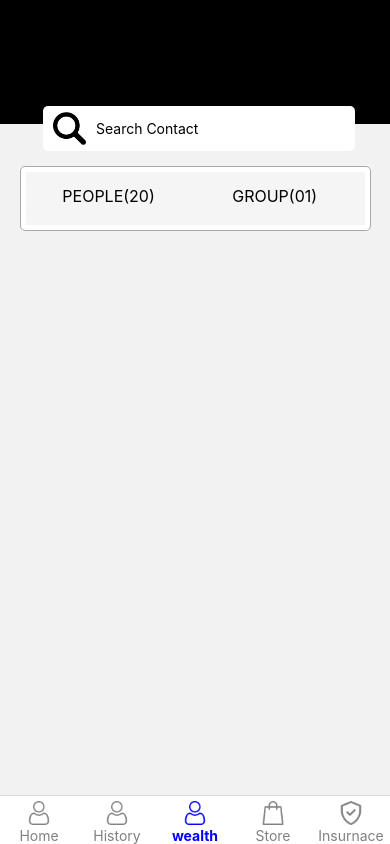
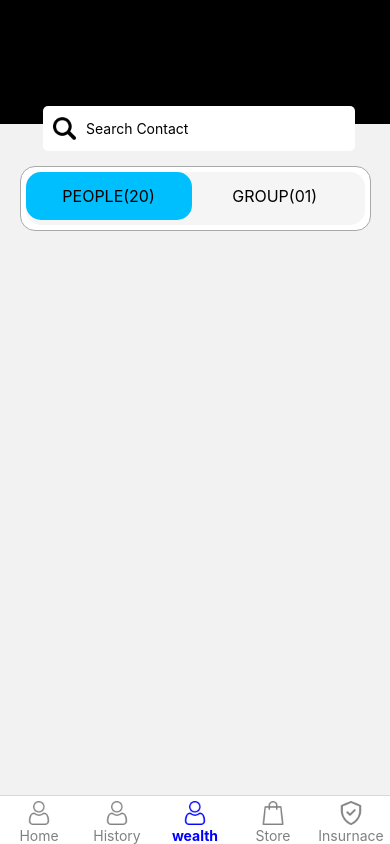
Before and after one commit to Abhishekkumarsingh2845/PhoneClone, a React Native app: screen /Insurnace in a window 390 px wide. Built offline with nearby package versions, Linux system fonts and the light colour scheme.

Commit message:
working on the edit .js screen

```diff
--- a/Screen/History.js
+++ b/Screen/History.js
@@ -31,6 +31,7 @@ const History = () => {
               style={styles.image}
             />
           </View>
+
         </LinearGradient>
       </View>
 
@@ -173,12 +174,13 @@ const History = () => {
           <Text
             style={{
               alignSelf: 'center',
-              marginTop: 12,
-              fontSize: 18,
+              marginTop: 15,
+              fontSize: 16,
               fontWeight: 'bold',
-              Color: 'black',
+              color: 'white',
+              letterSpacing: 2,
             }}>
-            ADD ITEM
+            ADD MORE ITEM
           </Text>
         </View>
       </TouchableOpacity>
--- a/Screen/Insurance.js
+++ b/Screen/Insurance.js
@@ -6,11 +6,28 @@ import {
   TextInput,
   TouchableOpacity,
 } from 'react-native';
-import React,{useState} from 'react';
+import React, {useState} from 'react';
 
 const Insurance = () => {
+  const [colors, setColors] = useState({
+    peopleColor: 'deepskyblue',
+    groupColor: 'whitesmoke',
+  });
 
-  const[color,setColor]=useState(0);
+  const switchColors = button => {
+    if (button === 'people') {
+      setColors({
+        peopleColor: 'deepskyblue',
+        groupColor: 'whitesmoke',
+      });
+    } else if (button === 'group') {
+      setColors({
+        peopleColor: 'whitesmoke',
+        groupColor: 'deepskyblue',
+      });
+    }
+  };
+
   return (
     <View style={{flex: 1, justifyContent: 'flex-start', alignItems: 'center'}}>
       <View style={styles.header}>
@@ -34,43 +51,49 @@ const Insurance = () => {
           marginTop: 42,
           justifyContent: 'center',
           alignItems: 'center',
-          borderRadius: 5,
+          borderRadius: 15,
           borderWidth: 0.8,
           borderColor: 'darkgrey',
-          alignItems:'center',
-          padding:5,
+          padding: 5,
         }}>
-          <View style={{backgroundColor:'whitesmoke',width:'100%',height:'100%',flexDirection:'row',}}>
+        <View
+          style={{
+            backgroundColor: 'whitesmoke',
+            width: '100%',
+            height: '100%',
+            flexDirection: 'row',
+            borderRadius: 15,
+          }}>
           <TouchableOpacity
             style={{
               width: '49%',
               height: '90%',
-            backgroundColor: 'whitesmoke',
-            borderRadius: 5,
-            alignItems:'center',
-            justifyContent:'center',
-          }}>
-            <Text style={{fontSize:16,color:'black'}}>PEOPLE(20)
-
-            </Text>
+              backgroundColor: colors.peopleColor,
+              borderRadius: 15,
+              alignItems: 'center',
+              justifyContent: 'center',
+            }}
+            onPress={() => switchColors('people')}>
+            <Text style={{fontSize: 16, color: 'black'}}>PEOPLE(20)</Text>
           </TouchableOpacity>
           <TouchableOpacity
             style={{
               width: '49%',
               height: '90%',
-            backgroundColor: 'whitesmoke',
-            borderRadius: 5,
-            alignItems:'center',
-            justifyContent:'center',
-          }}>
-             <Text style={{fontSize:16,color:'black'}}>GROUP(01)
-             </Text>
+              backgroundColor: colors.groupColor,
+              borderRadius: 16,
+              alignItems: 'center',
+              justifyContent: 'center',
+            }}
+            onPress={() => switchColors('group')}>
+            <Text style={{fontSize: 16, color: 'black'}}>GROUP(01)</Text>
           </TouchableOpacity>
         </View>
       </View>
     </View>
   );
 };
+
 const styles = StyleSheet.create({
   header: {
     backgroundColor: 'black',
@@ -91,8 +114,8 @@ const styles = StyleSheet.create({
     marginLeft: 8,
   },
   searchIcon: {
-    width: 33,
-    height: 33,
+    width: 23,
+    height: 23,
   },
   searchInput: {
     flex: 1,
--- a/Src/Component/Edit.js
+++ b/Src/Component/Edit.js
@@ -1,39 +1,31 @@
-import {View, Text} from 'react-native';
+import {View, Image, StyleSheet} from 'react-native';
 import React from 'react';
 
 const Edit = () => {
   return (
-    <View
-      style={{
-        backgroundColor: 'white',
-        height: 92,
-        backgroundColor: 'black',
-      }}>
-      {/* <View
-        style={{
-          height: 80,
-          width: 80,
-          borderRadius: 40,
-          opacity: 0.6,
-          elevation: 25,
-          backgroundColor: 'blue',
-          position: 'absolute',
-          right: 10,
-        }}></View>
-      <View
-        style={{
-          height: 80,
-          width: 80,
-          borderRadius: 40,
-          opacity: 0.6,
-          elevation: 25,
-          backgroundColor: 'blue',
-          position: 'absolute',
-          right: 50,
-          top: 10,
-        }}></View> */}
+    <View style={styles.container}>
+      <View style={{width: '100%', height: '100%'}}>
+        <Image
+          source={require('./../../Asset/layer.png')}
+          style={{
+            width: '100%',
+            height: '100%',
+            marginLeft: -42,
+            resizeMode: 'contain',
+          }}
+        />
+      </View>
     </View>
   );
 };
 
+const styles = StyleSheet.create({
+  container: {
+    height: 92,
+    backgroundColor: 'black',
+    justifyContent: 'center', // To center the image vertically
+    alignItems: 'center', // To center the image horizontally
+  },
+});
+
 export default Edit;
```
Also changed, not shown: Asset/layer.png (added), Asset/out.png (added). Lines whose indentation alone changed are shown as unchanged.
